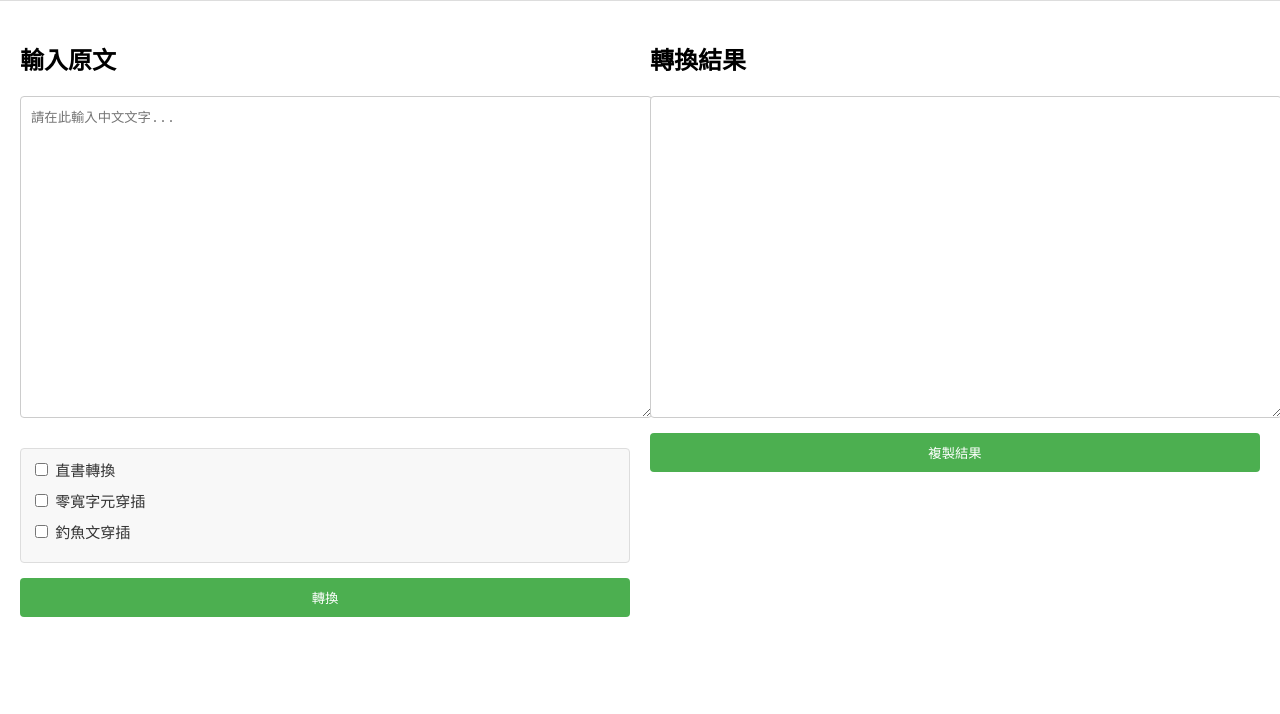
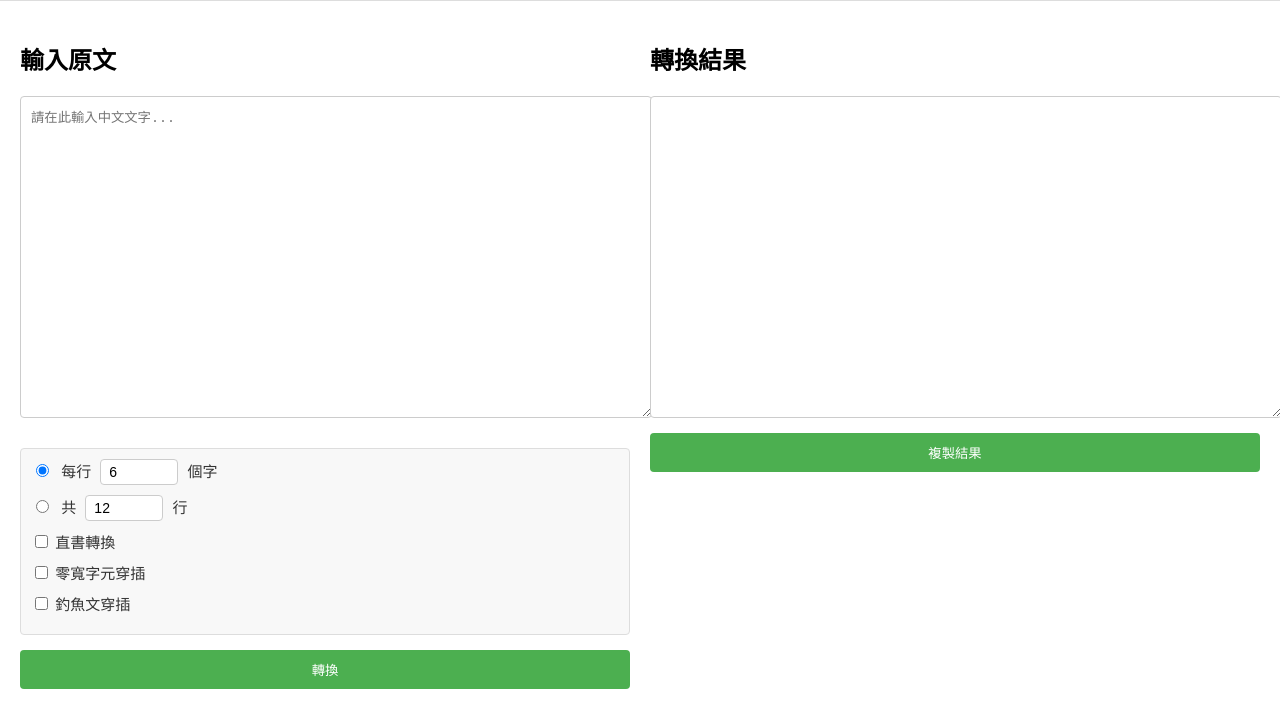
Before and after one commit to amoshung/text-encryptor, a plain HTML site: page index.html in a window 1280 px wide. Shown: the part 86-800 px from the top of the page. Drawn offline with Linux system fonts and the light colour scheme.

Commit message:
復原點選轉換選項之一

```diff
--- a/index.html
+++ b/index.html
@@ -118,6 +118,14 @@
 
             <div class="vertical-options">
                 <label>
+                    <input type="radio" name="verticalType" id="byCharsOption" checked>
+                    每行 <input type="number" id="charsPerLine" value="6" min="1"> 個字
+                </label>
+                <label>
+                    <input type="radio" name="verticalType" id="byLinesOption">
+                    共 <input type="number" id="totalLines" value="12" min="1"> 行
+                </label>
+                <label>
                     <input type="checkbox" id="verticalTextOption">
                     直書轉換
                 </label>
```
